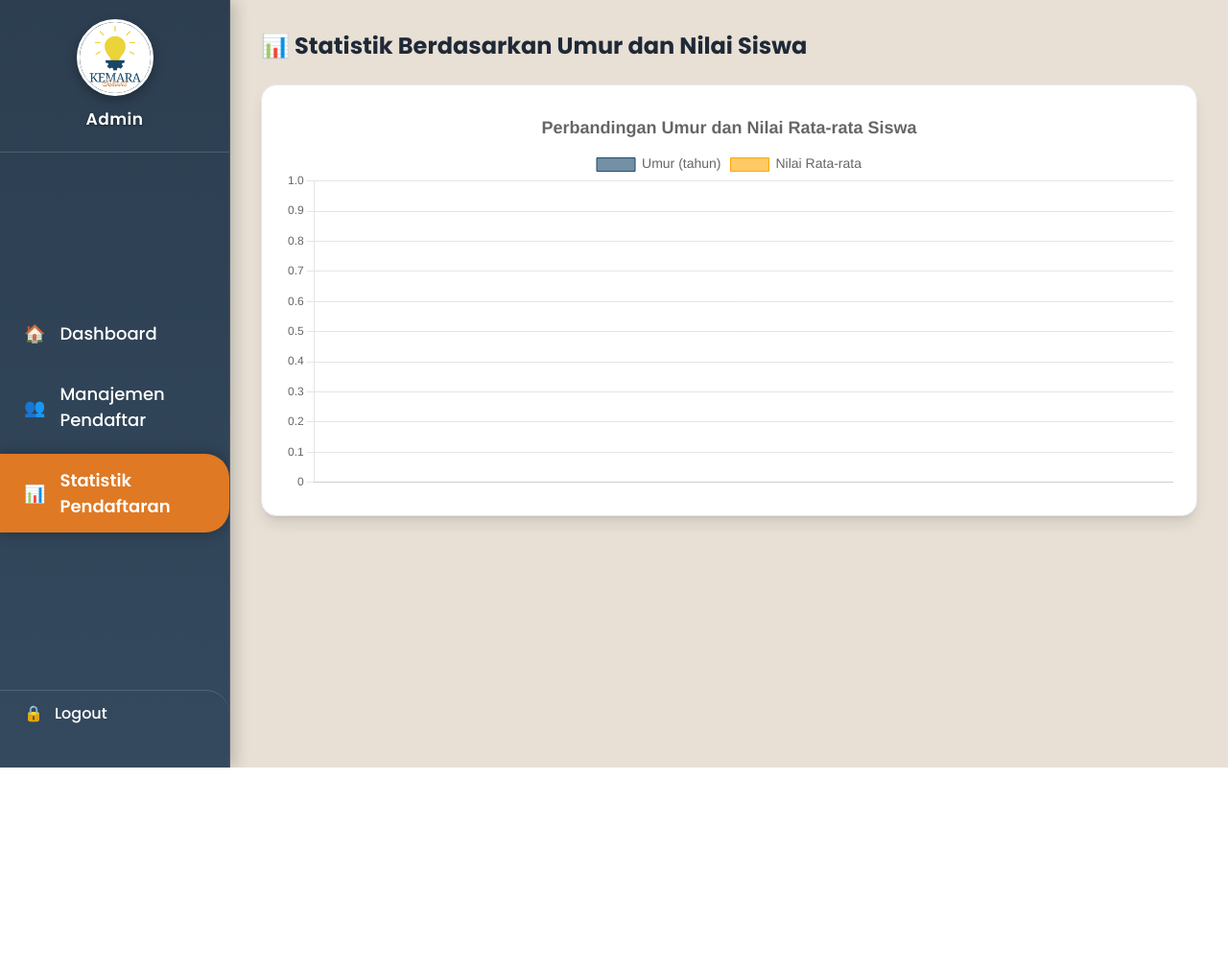
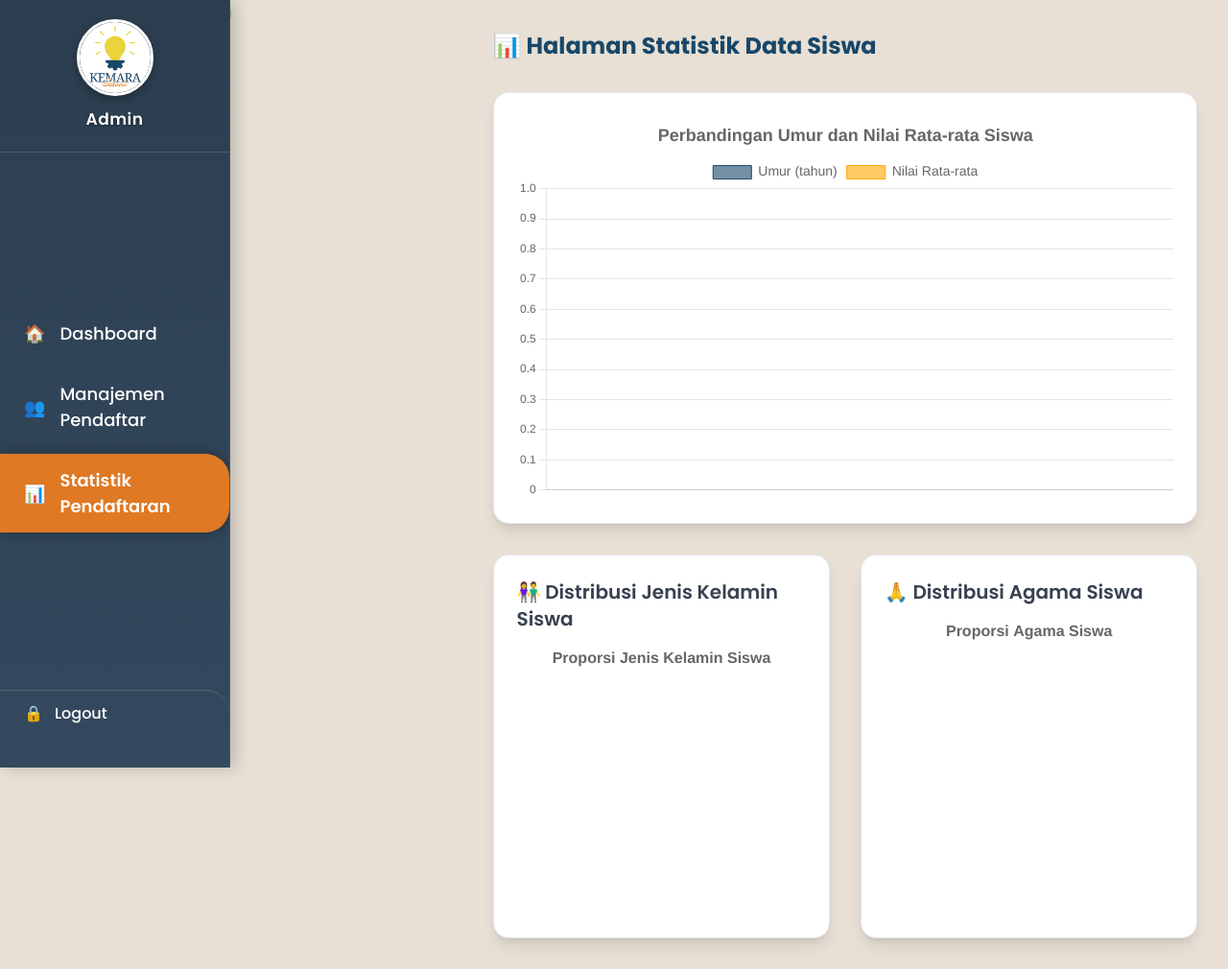
Before and after one commit to zskiamekaa/kemarawebsite, a PHP site: page /statistik_pendaftaran.php in a window 1280 px wide. Shown: the whole page at 96% size. Before the commit the page ends 800 px from the top, so only its background shows below. Run offline with PHP 8.4, Linux system fonts and the light colour scheme; data that the repository does not hold is empty; some libraries are stand-ins or nearby versions.

Commit message:
statistiknew

```diff
--- a/statistik_pendaftaran.php
+++ b/statistik_pendaftaran.php
@@ -4,7 +4,6 @@
     <meta charset="utf-8">
     <title>Dashboard Admin - Statistik Pendaftaran</title>
     <script src="https://cdn.tailwindcss.com"></script>
-    <!-- Tambahkan Chart.js -->
     <script src="https://cdn.jsdelivr.net/npm/chart.js"></script>
 </head>
 <body class="bg-[#E8E0D5] font-sans flex">
@@ -14,23 +13,21 @@
 include 'includes/sidebar.php';
 include 'koneksi.php';
 ?>
+📊 Halaman Statistik Data Siswa
 
-<div class="flex-1 p-8 ml-[240px]">
-    <h1 class="text-2xl font-bold mb-6 text-gray-800">
-        📊 Statistik Berdasarkan Umur dan Nilai Siswa
-    </h1>
+<div class="flex-1 p-8 ml-[240px] space-y-8">
+        <h2 class="text-2xl font-bold text-[#184769] mb-6">📊 Halaman Statistik Data Siswa</h2>
+
 
     <?php
-    // Query data
+    // ================= Chart Umur & Nilai =================
     $sql = "
         SELECT
             ds.nama_lengkap,
             ds.tanggal_lahir,
             FLOOR(DATEDIFF(CURDATE(), ds.tanggal_lahir)/365) AS umur,
-            ROUND((
-                ns.bahasa_indonesia + ns.bahasa_inggris + ns.matematika +
-                ns.IPA + ns.IPS + ns.PPKn
-            ) / 6, 2) AS nilai_rata2
+            ROUND((ns.bahasa_indonesia + ns.bahasa_inggris + ns.matematika +
+                   ns.IPA + ns.IPS + ns.PPKn)/6, 2) AS nilai_rata2
         FROM data_siswa ds
         JOIN nilai_siswa ns ON ds.NISN = ns.NISN
         WHERE ns.semester = 1
@@ -38,31 +35,71 @@
     ";
 
     $result = mysqli_query($conn, $sql);
-    if (!$result) {
-        die("Query error: " . mysqli_error($conn));
-    }
-
-    $nama = [];
-    $umur = [];
-    $nilai = [];
-
+    $nama = []; $umur = []; $nilai = [];
     while ($row = mysqli_fetch_assoc($result)) {
         $nama[] = $row['nama_lengkap'];
         $umur[] = $row['umur'];
         $nilai[] = $row['nilai_rata2'];
     }
+
+    // ================= Chart Jenis Kelamin =================
+    $sql_gender = "
+        SELECT jenis_kelamin, COUNT(*) AS jumlah
+        FROM data_siswa
+        GROUP BY jenis_kelamin
+    ";
+    $result_gender = mysqli_query($conn, $sql_gender);
+    $gender_labels = [];
+    $gender_data = [];
+    while ($row = mysqli_fetch_assoc($result_gender)) {
+        $gender_labels[] = $row['jenis_kelamin'];
+        $gender_data[] = $row['jumlah'];
+    }
+
+    // ================= Chart Agama =================
+    $sql_agama = "
+        SELECT agama, COUNT(*) AS jumlah
+        FROM data_siswa
+        GROUP BY agama
+    ";
+    $result_agama = mysqli_query($conn, $sql_agama);
+    $agama_labels = [];
+    $agama_data = [];
+    while ($row = mysqli_fetch_assoc($result_agama)) {
+        $agama_labels[] = $row['agama'];
+        $agama_data[] = $row['jumlah'];
+    }
     ?>
 
-    <!-- Canvas untuk Chart -->
+    <!-- Chart Umur & Nilai -->
     <div class="bg-white p-6 rounded-2xl shadow-lg border border-gray-200 overflow-x-auto">
-        <!-- Lebar chart dihitung dari jumlah siswa -->
         <div style="min-width: <?php echo count($nama) * 80; ?>px; height:400px;">
-            <canvas id="statistikChart"></canvas>
+            <canvas id="statistikChart" class="w-full h-full"></canvas>
+        </div>
+    </div>
+
+    <!-- Chart Jenis Kelamin dan Agama -->
+    <div class="grid grid-cols-1 md:grid-cols-2 gap-8">
+        <!-- Pie Chart Jenis Kelamin -->
+        <div class="bg-white p-6 rounded-2xl shadow-lg border border-gray-200 flex flex-col" style="height:400px;">
+            <h2 class="text-xl font-semibold mb-2 text-gray-700">👫 Distribusi Jenis Kelamin Siswa</h2>
+            <div class="flex-1">
+                <canvas id="genderChart" class="w-full h-full"></canvas>
+            </div>
+        </div>
+
+        <!-- Pie Chart Agama -->
+        <div class="bg-white p-6 rounded-2xl shadow-lg border border-gray-200 flex flex-col" style="height:400px;">
+            <h2 class="text-xl font-semibold mb-2 text-gray-700">🙏 Distribusi Agama Siswa</h2>
+            <div class="flex-1">
+                <canvas id="agamaChart" class="w-full h-full"></canvas>
+            </div>
         </div>
     </div>
 </div>
 
 <script>
+    // Chart Umur & Nilai
     const ctx = document.getElementById('statistikChart').getContext('2d');
     new Chart(ctx, {
         type: 'bar',
@@ -87,32 +124,83 @@
         },
         options: {
             responsive: true,
-        maintainAspectRatio: false, // biar tinggi tetap
+            maintainAspectRatio: false,
+            animation: false, // 🚀 langsung tampil tanpa animasi
             plugins: {
-            legend: {
-                position: 'top',
-                labels: { font: { size: 14 } }
+                legend: { position: 'top', labels: { font: { size: 14 } } },
+                title: { display: true, text: 'Perbandingan Umur dan Nilai Rata-rata Siswa', font: { size: 18 } }
             },
-            title: {
-                display: true,
-                text: 'Perbandingan Umur dan Nilai Rata-rata Siswa',
-                font: { size: 18 }
+            scales: {
+                x: { ticks: { autoSkip: false, maxRotation: 45, minRotation: 45 } },
+                y: { beginAtZero: true }
+            }
+        }
+    });
+
+    // Chart Jenis Kelamin
+    const ctxGender = document.getElementById('genderChart').getContext('2d');
+    new Chart(ctxGender, {
+        type: 'pie',
+        data: {
+            labels: <?php echo json_encode($gender_labels); ?>,
+            datasets: [{
+                label: 'Jumlah Siswa',
+                data: <?php echo json_encode($gender_data); ?>,
+                backgroundColor: ['rgba(54, 162, 235, 0.7)', 'rgba(255, 99, 132, 0.7)'],
+                borderColor: ['rgba(54, 162, 235, 1)', 'rgba(255, 99, 132, 1)'],
+                borderWidth: 1
+            }]
+        },
+        options: {
+            responsive: true,
+            maintainAspectRatio: true,
+            aspectRatio: 1,
+            animation: false, // 🚀 langsung tampil
+            plugins: {
+                legend: { position: 'top', labels: { font: { size: 14 } } },
+                title: { display: true, text: 'Proporsi Jenis Kelamin Siswa', font: { size: 16 } }
+            }
+        }
+    });
+
+    // Chart Agama
+    const ctxAgama = document.getElementById('agamaChart').getContext('2d');
+    new Chart(ctxAgama, {
+        type: 'pie',
+        data: {
+            labels: <?php echo json_encode($agama_labels); ?>,
+            datasets: [{
+                label: 'Jumlah Siswa',
+                data: <?php echo json_encode($agama_data); ?>,
+                backgroundColor: [
+                    '#F87171','#60A5FA','#34D399','#FBBF24','#A78BFA','#F472B6','#10B981'
+                ],
+                borderColor: '#fff',
+                borderWidth: 1
+            }]
+        },
+        options: {
+            responsive: true,
+            maintainAspectRatio: true,
+            aspectRatio: 1,
+            animation: false, // 🚀 langsung tampil
+            plugins: {
+                legend: { position: 'bottom', labels: { font: { size: 14 } } },
+                tooltip: {
+                    callbacks: {
+                        label: function(context) {
+                            let total = context.dataset.data.reduce((a,b)=>a+b,0);
+                            let value = context.raw;
+                            let percentage = ((value/total)*100).toFixed(1)+"%";
+                            return `${context.label}: ${value} (${percentage})`;
+                        }
                     }
                 },
-        scales: {
-            x: {
-                ticks: {
-                    autoSkip: false,
-                    maxRotation: 45,
-                    minRotation: 45
-                }
-            },
-            y: {
-                beginAtZero: true
-            }
+                title: { display: true, text: 'Proporsi Agama Siswa', font: { size: 16 } }
             }
         }
     });
 </script>
+
 </body>
 </html>
```
Also changed, not shown: includes/sidebar.php (+1 -213 lines). Lines whose indentation alone changed are shown as unchanged.
